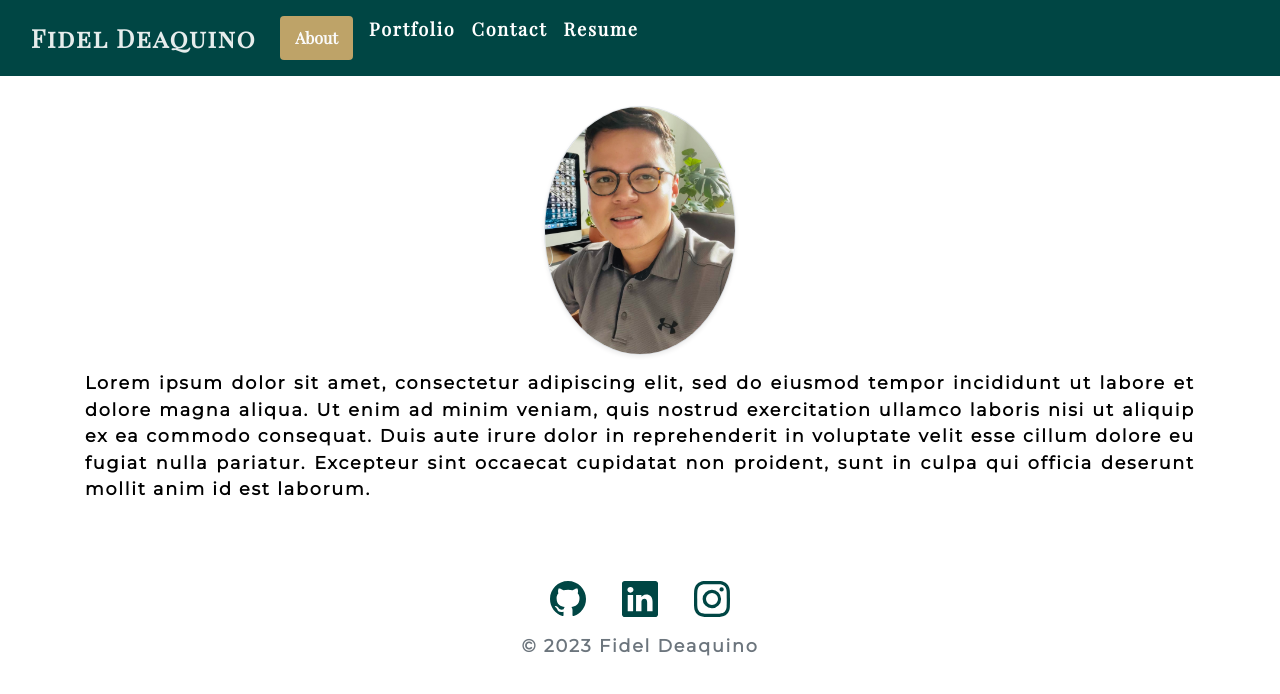
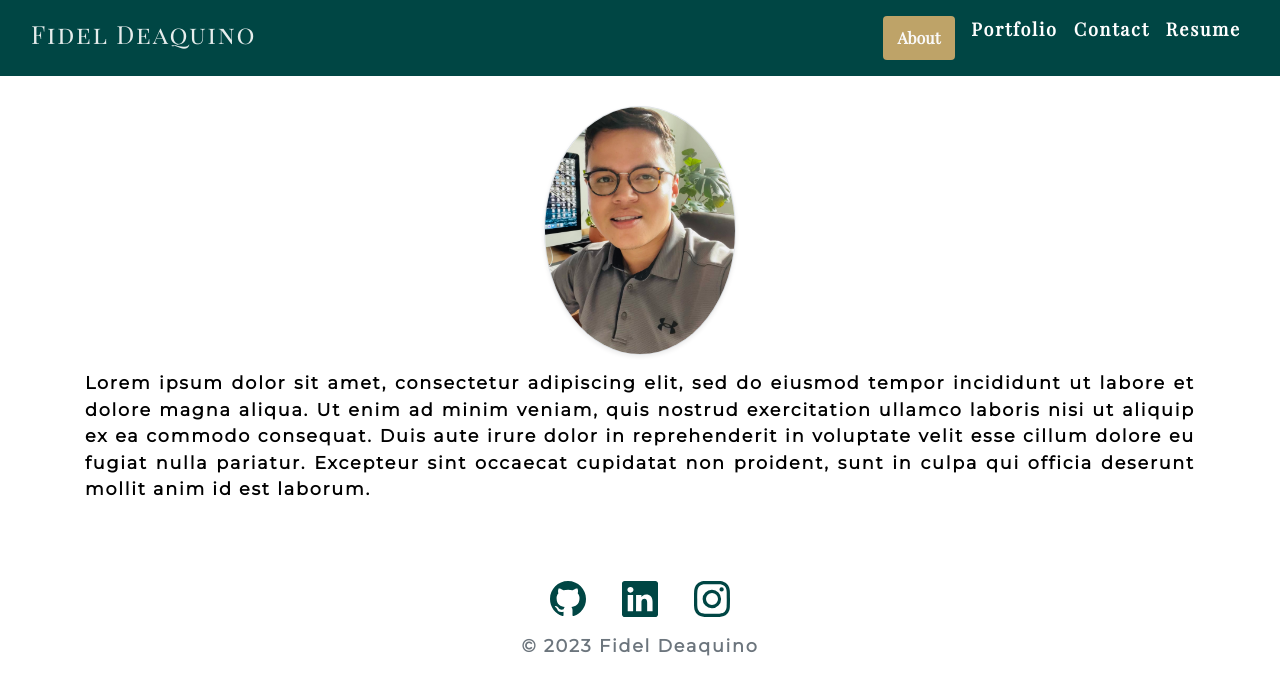
Before and after one commit to fdeaquino/react-portfolio, a React (Create React App) app: page / in a window 1280 px wide. Shown: the top 694 px of the page. Built offline with nearby package versions, Linux system fonts and the light colour scheme.

Commit message:
shifted nav to right, updated resume button

```diff
--- a/src/components/Nav/index.js
+++ b/src/components/Nav/index.js
@@ -16,14 +16,14 @@ function Nav(props) {
         <header>
             <nav className='navbar navbar-light navbar-expand-md bsNav'>
                 <div className='container-fluid nav-elements'>
-                    <a className='navbar-brand aBrandStyles' href='/'>
+                    <h1 className='navbar-brand aBrandStyles'>
                         Fidel Deaquino
-                    </a>
+                    </h1>
                     <button class="navbar-toggler button-toggler" data-bs-toggle="collapse" data-bs-target="#navcol-1">
                         <span class="visually-hidden"></span><span class="navbar-toggler-icon"></span>
                     </button>
                     <div id="navcol-1" class="collapse navbar-collapse nav-color">
-                        <ul class="navbar-nav d-lg-flex ms-auto justify-content-lg-end align-items-lg-start">
+                        <ul class="navbar-nav d-lg-flex ms-auto justify-content-lg-end align-items-lg-start" id="navFlexEnd">
                             <li class="nav-item nav-link nav-item-styles">
                                 {currentComponent === 'About' ? (
                                     <button className='rounded' style={{ background: '#BEA368ff' }}><a href='#about'>About</a></button>
--- a/src/components/Resume/index.js
+++ b/src/components/Resume/index.js
@@ -5,7 +5,12 @@ function Resume() {
         <section class="position-relative py-4 py-xl-5">
             <div class="container position-relative">
                 <div class="row d-flex justify-content-center">
-                    <div class="col-md-8 col-lg-6 col-xl-5 col-xxl-4 d-flex justify-content-center justify-content-sm-center justify-content-md-center justify-content-lg-center justify-content-xl-center justify-content-xxl-center displayFlex" ><button class="btn btn-primary resumeBtn" type="button">Download Resume</button></div>
+                    <div class="col-md-8 col-lg-6 col-xl-5 col-xxl-4 d-flex justify-content-center justify-content-sm-center justify-content-md-center justify-content-lg-center justify-content-xl-center justify-content-xxl-center displayFlex" >
+                        <a href="https://drive.google.com/file/d/1Q54sANug5nY7TYmcoREoT0mMdBMI85UY/view?usp=sharing">
+                            <button class="btn btn-primary resumeBtn" type="button">Download Resume</button>
+                        </a>
+
+                    </div>
                 </div>
             </div>
             <div class="container">
--- a/src/index.css
+++ b/src/index.css
@@ -162,6 +162,11 @@ nav li {
 /* .nav-color {
   color: rgb(255,255,255);
 } */
+
+#navcol-1 {
+  align-items: flex-end;
+  flex-direction: column;
+}
 
 /* ============ custom classes ============ */
 .bsNav {
```
